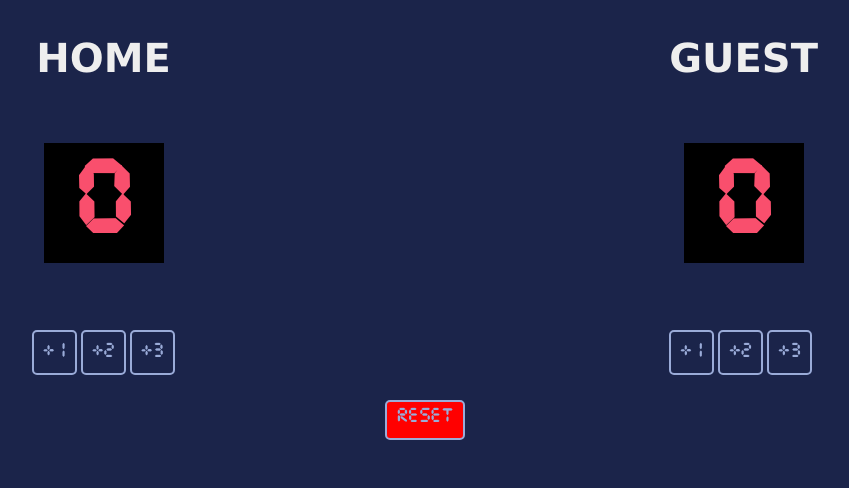
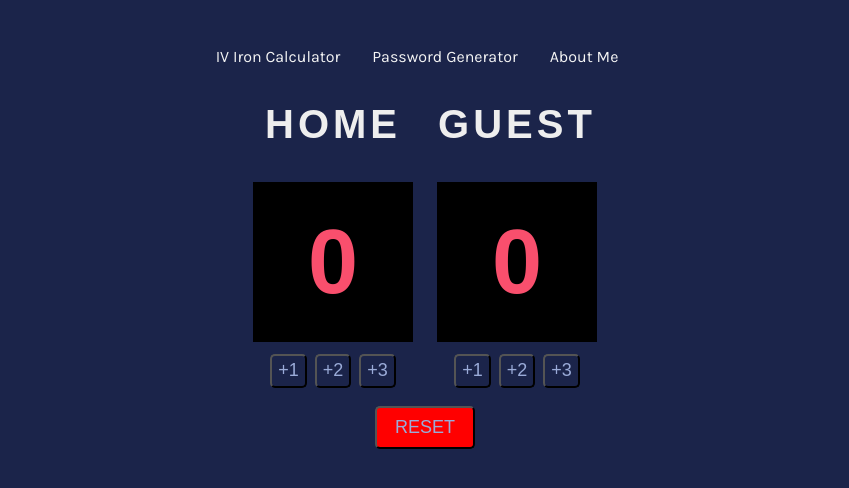
Before and after one commit to Pharma2022/Basketball-ScoreCard, a website built with Vite: page index.html in a window 1280 px wide. Shown: the whole page, without its empty margins (215-1064 px from the left). Built offline with nearby package versions, Linux system fonts and the light colour scheme; a web font is replaced by a local one.

Commit message:
Add files via upload

```diff
--- a/index.css
+++ b/index.css
@@ -1,43 +1,68 @@
-@font-face{
-    src: url("CursedTimerUlil-Aznm.ttf");
-    font-family: CursedTimer;
-}
-body {
+*, *::before,*::after{
+    box-sizing: border-box;
+
+
+
+    }
+
+html, body {
     margin: 0;
-    background-color: #1B244A;
+    padding: 0;
+   font-family: 'Cursed Timer ULiL', sans-serif;
 }
 
+
+body {
+    margin:auto;
+    background-color: #1B244A;
+    display: flex;
+    flex-direction: column;
+    justify-content: center;
+    align-content: center;
+}
+
+header{
+    font-family: 'Karla', sans-serif;
+}
 .container {
     display: flex;
+
     justify-content: space-around;
-    margin:auto;
+    margin: auto;
+
+    max-width: 40em;
 }
 .scorecard{
-    display: flex;
-    flex-direction:column;
-justify-content: space-between;
-font-family: CursedTimer ;
-font-style: dashed;
-font-weight: 400px;
-font-size: 90px;
+
+
+font-weight: 25rem;;
+font-size: 5.625rem;
 line-height: 141%;
 /* or 141% */
 color: #F94F6D;
 text-align: center;
-width: 120px;
-height: 120px;
-left: 355px;
-top: 125px;
+
+
 background:black;
-margin:67px auto;
+width: 10rem;
+height: 10rem;
+
+
+margin:  0.5rem 0.75rem ;
+margin-top:0;
+display: flex;
+flex-direction: column;
+justify-content: space-evenly;
+
+
 
 }
 
 h3 {
-font-family: 'Verdana';
-font-style: normal;
+
+letter-spacing: 0.25rem;
 font-weight: 700;
-font-size: 40px;
+font-size: 2.5rem;
 line-height: 90%;
 /* identical to box height, or 90% */
 text-align:center;
@@ -48,14 +73,9 @@ color: #EEEEEE;
 #reset{
 display:flex;
 flex-direction: row;
- margin:25px auto;
+ margin:1em auto;
 
-
-    height:40px;
-    width:80px;
-
-    padding-left: 10px;
-    padding-top:2px;
+padding: 0.3em 1em;
     background: red;
 
 
@@ -64,20 +84,112 @@ flex-direction: row;
 
 
 }
+
+.homeBtn, .guestBtn{
+    display: flex;
+    margin: 0 auto;
+
+}
 button {
-text-align: center;
-width: 45px;
-height: 45px;
-left: 337px;
-top: 271px;
+
+
+margin: 0.25rem;
+margin-bottom: 0;
+
 color:#9AABD8;
 background-color: #1B244A;
 font-family: CursedTimer;
-font-style: normal;
+
 font-weight: 400;
-font-size: 18px;
+font-size: 1.125rem;
 line-height: 155%;
 /* or 155% */
-border: 2px solid #9AABD8;
+
 border-radius: 5px;
+ font-family: 'Cursed Timer ULiL', sans-serif;
+
 }
+.home,.guest{
+    display: inline-flex;
+    flex-direction: column;
+ margin: 0 auto;
+    justify-content: center;
+
+}
+
+
+
+
+.nav{
+    display: flex;
+    flex-direction: column;
+    margin: 1em auto auto 1em ;
+    padding: 0;
+
+    }
+
+
+
+    @media (max-width:40em){
+.mt0{
+    margin-top: 0em;
+
+
+}
+
+    .nav{
+        display: none;
+    }
+    .container{
+        max-width: fit-content;
+    }
+    header{
+        text-align: justify;
+    }
+
+}
+
+.btn{
+   margin-left: 1em;
+}
+
+#btn{ width: 50%;}
+#btn:hover,#btn:focus{
+        cursor: pointer;}
+
+li{ list-style: none;
+    margin-top:1em;}
+
+a{text-decoration: none;
+    color: whitesmoke;}
+a:hover,a:focus,{
+    text-decoration: underline;
+    cursor: pointer;}
+
+@media(min-width: 40em){
+    header{
+    display: flex;
+    flex-direction: column;
+
+    margin:  auto;
+    text-align: left;
+   justify-content: space-evenly;}
+
+
+.btn{
+    display: none;}
+    nav{
+     margin: 0 auto;
+    }
+.nav{
+
+
+    flex-direction: row;
+    justify-content: center;
+
+
+}
+li{
+    margin:  2em 2em 0em 0em ;
+}
+}
--- a/index.html
+++ b/index.html
@@ -1,26 +1,46 @@
 <html>
     <head><link rel="stylesheet" href="https://cdnjs.cloudflare.com/ajax/libs/normalize/8.0.1/normalize.css">
+
         <link rel="stylesheet" href="index.css">
+        <link href="https://fonts.cdnfonts.com/css/cursed-timer-ulil" rel="stylesheet">
+
+        <link rel="preconnect" href="https://fonts.googleapis.com">
+<link rel="preconnect" href="https://fonts.gstatic.com" crossorigin>
+<link href="https://fonts.googleapis.com/css2?family=Karla:wght@400;500;800&display=swap" rel="stylesheet">
+         <meta name = "viewport" content = "width = device-width, initial-scale = 1">
+
     </head>
     <body>
+        <header>
+            	<nav>
+                    <li class ="btn"><a href="#" id="btn" >☰</a></li>
+				<ul class ="nav">
+					<li class = "mt0"><a href="#">IV Iron Calculator</a></li>
+					<li><a href="#">Password Generator</a></li>
+					<li><a href="#">About Me</a></li>
+				</ul>
+			</nav>
+        </header>
         <div class="container">
-            <div>
+            <div class = "home">
                 <h3>HOME</h3>
 
                 <h1 class="scorecard" id="home-el">0</h1>
 
-                <div class = "homeBtn"> <button id="homeBtn1" onclick="homeAdd1()"> +1</button>
-                <button id= "homeBtn2"  onclick="homeAdd2()"> +2</button>
-                <button id="homeBtn3" onclick ="homeAdd3()">+3</button>
+                <div class = "homeBtn">
+                <button id="homeBtn1" > +1</button>
+                <button id= "homeBtn2"  > +2</button>
+                <button id="homeBtn3" >+3</button>
                 </div>
 
             </div>
-            <div>
+            <div class= "guest">
                 <h3>GUEST</h3>
                 <h1 class="scorecard" id="guest-el">0</h1>
-                  <div class="guestBtn"> <button id= "GuestBtn1" onclick="guestAdd1()"> +1</button>
-                <button id= "GuestBtn2"  onclick="guestAdd2()"> +2</button>
-                <button id="GuestBtn3" onclick ="guestAdd3()">+3</button>
+                  <div class="guestBtn">
+                <button id= "GuestBtn1"> +1</button>
+                <button id= "GuestBtn2"> +2</button>
+                <button id= "GuestBtn3">+3</button>
 
                 </div>
 
--- a/index.js
+++ b/index.js
@@ -4,36 +4,52 @@ let homeScore=0
 let guestScoreEl=document.getElementById("guest-el")
 let guestScore=0
 
-function homeAdd1(){
-    homeScore+=1
-    homeScoreEl.textContent=homeScore
-}
-function homeAdd2(){
-    homeScore+=2
-    homeScoreEl.textContent=homeScore
-}
-function homeAdd3(){
-    homeScore+=3
-    homeScoreEl.textContent=homeScore
+
+
+function homeAdd(x){
+    homeScore+=x
+     homeScoreEl.textContent=homeScore
 }
 
-function guestAdd1(){
-    guestScore+=1
-    guestScoreEl.textContent=guestScore
-}
+document.getElementById("homeBtn1").addEventListener("click",function(){
+    homeAdd(1)
+})
+document.getElementById("homeBtn2").addEventListener("click",function(){
+    homeAdd(2)
+})
+document.getElementById("homeBtn3").addEventListener("click",function(){
+    homeAdd(3)
+})
 
-function guestAdd2(){
-    guestScore+=2
-    guestScoreEl.textContent=guestScore
-}
 
-function guestAdd3(){
-    guestScore+=3
-    guestScoreEl.textContent=guestScore
-}
+function guestAdd(x)
+{ guestScore+=x
+guestScoreEl.textContent=guestScore}
+
+document.getElementById("GuestBtn1").addEventListener("click",function(){
+    guestAdd(1)
+})
+document.getElementById("GuestBtn2").addEventListener("click",function(){
+    guestAdd(2)
+})
+
+document.getElementById("GuestBtn3").addEventListener("click",function(){
+    guestAdd(3)
+})
+
 function reset(){
     guestScore=0
     guestScoreEl.textContent=guestScore
     homeScore=0
     homeScoreEl.textContent=homeScore
 }
+
+
+document.getElementById("btn").addEventListener("click",function gfgMenu()
+            {const nav = document.querySelector('.nav');
+
+            if (nav.style.display === "none")
+            {nav.style.display = "block";}
+            else {nav.style.display = "none";}
+              }
+        )
--- /dev/null
+++ b/vite.config.js
@@ -0,0 +1,6 @@
+import {defineConfig} from 'vite'
+
+
+export default defineConfig({
+	plugins: []
+})
```
Also changed, not shown: package.json (added, +13 -0 lines), README.md.
